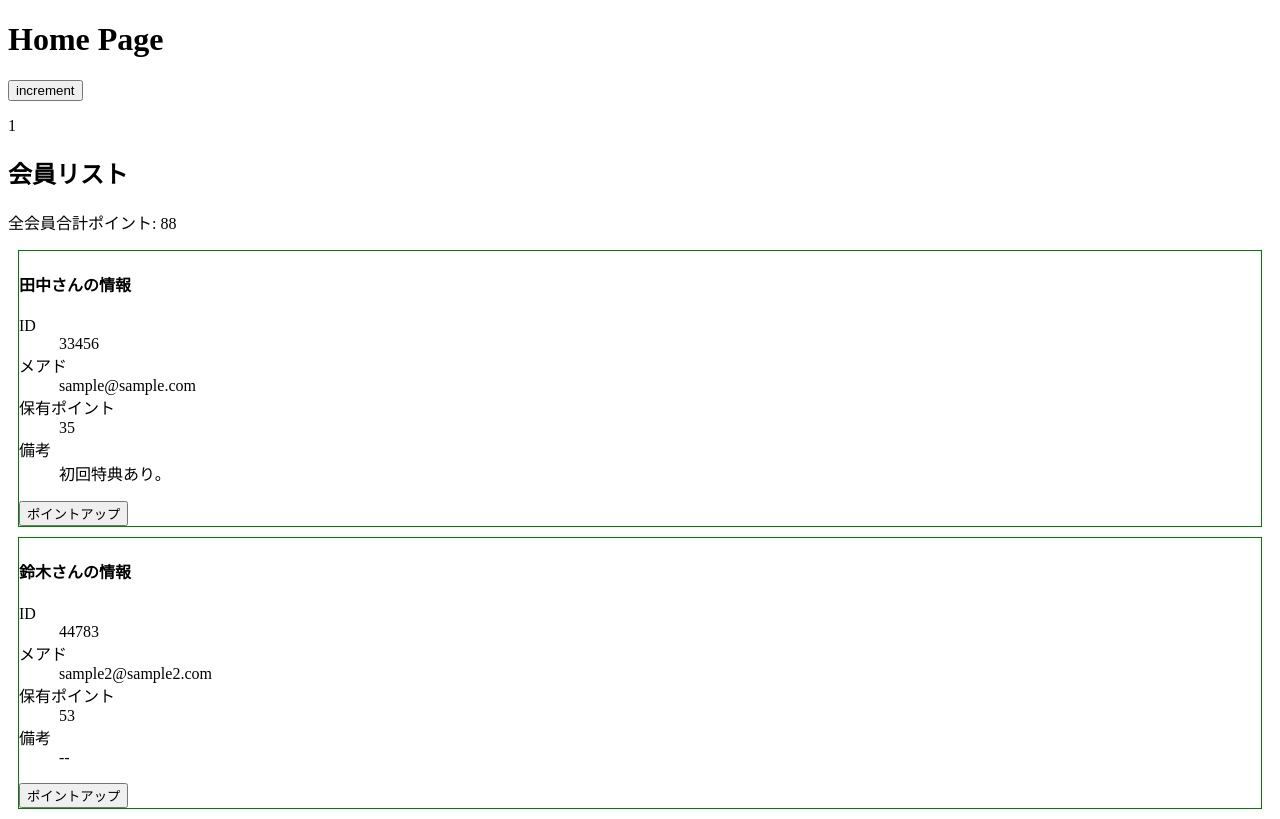
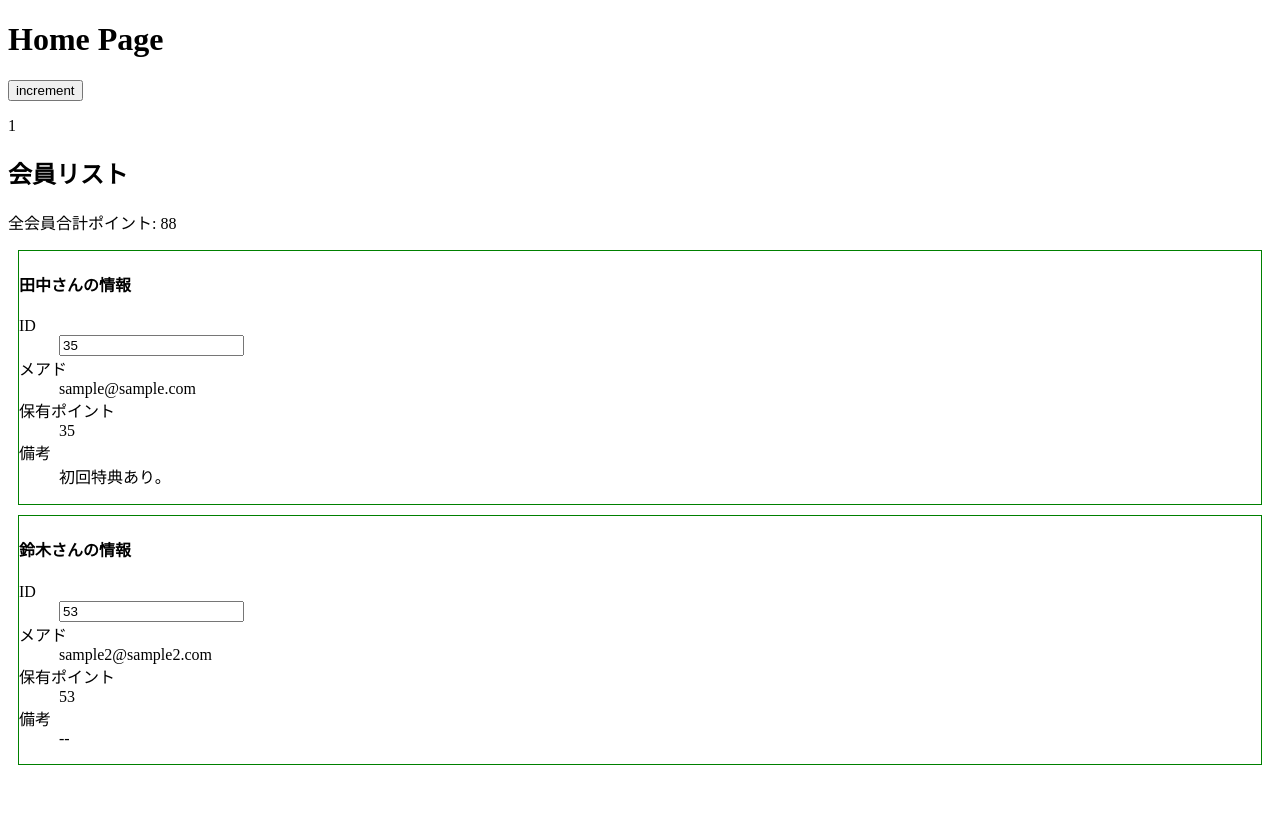
Before and after one commit to hiro-xre/nuxt-tutorial, a Nuxt app: page /home/Home in a window 1280 px wide. Built offline with nearby package versions, Linux system fonts and the light colour scheme.

Commit message:
v-modelに置き換え

```diff
--- a/components/OneSection.vue
+++ b/components/OneSection.vue
@@ -8,7 +8,7 @@ interface Props {
 }
 
 interface Emits {
-  (event: "incrementPoint", id: number): void;
+  (event: "update:points", points: number): void;
 }
 
 const props = defineProps<Props>();
@@ -24,8 +24,10 @@ const localNote = computed(
   }
 )
 
-const pointUp = (): void => {
-  emit("incrementPoint", props.id);
+const onInput = (event: Event): void => {
+  const element = event.target as HTMLInputElement;
+  const inputPoints = Number(element.value);
+  emit("update:points", inputPoints);
 }
 </script>
 
@@ -34,7 +36,9 @@ const pointUp = (): void => {
     <h4>{{ name }}さんの情報</h4>
     <dl>
       <dt>ID</dt>
-      <dd>{{ id }}</dd>
+      <dd>
+        <input type="number" :value="points" v-on:input="onInput">
+      </dd>
       <dt>メアド</dt>
       <dd>{{ email }}</dd>
       <dt>保有ポイント</dt>
@@ -42,7 +46,6 @@ const pointUp = (): void => {
       <dt>備考</dt>
       <dd>{{ localNote }}</dd>
     </dl>
-    <button @click="pointUp">ポイントアップ</button>
   </section>
 </template>
 
--- a/pages/home/Home.vue
+++ b/pages/home/Home.vue
@@ -22,13 +22,6 @@ const totalPoints = computed(
     return total;
   }
 )
-
-const onIncrementPoint = (id: number): void => {
-  const member = memberList.value.get(id);
-  if(member != undefined) {
-    member.points++;
-  }
-}
 </script>
 
 <template>
@@ -43,9 +36,8 @@ const onIncrementPoint = (id: number): void => {
       :id="id"
       :name="member.name"
       :email="member.email"
-      :points="member.points"
+      v-model:points="member.points"
       :note="member.note"
-      v-on:incrementPoint="onIncrementPoint"
     />
   </section>
 </template>
```
